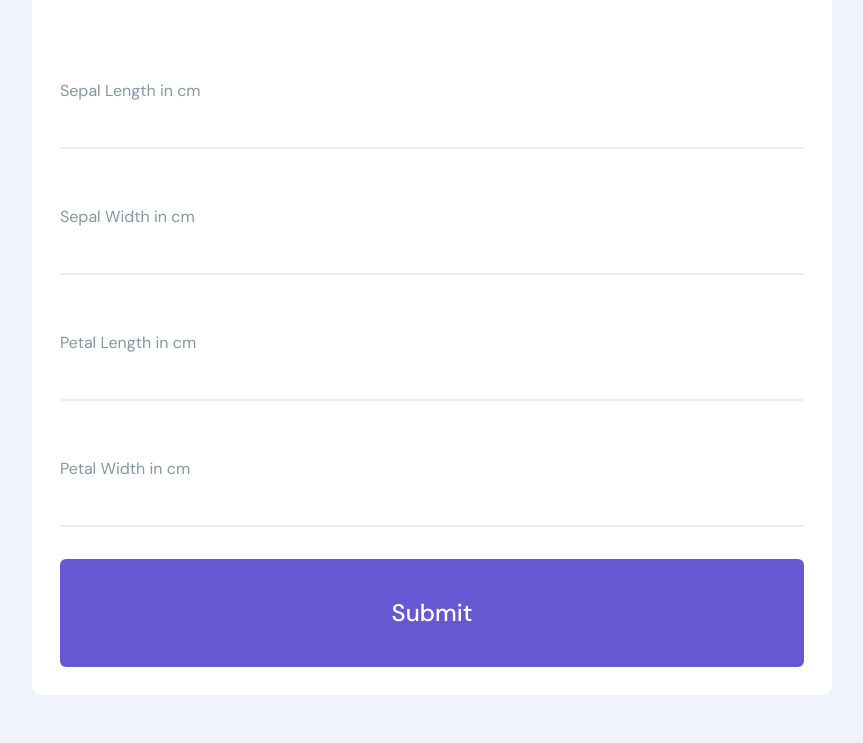
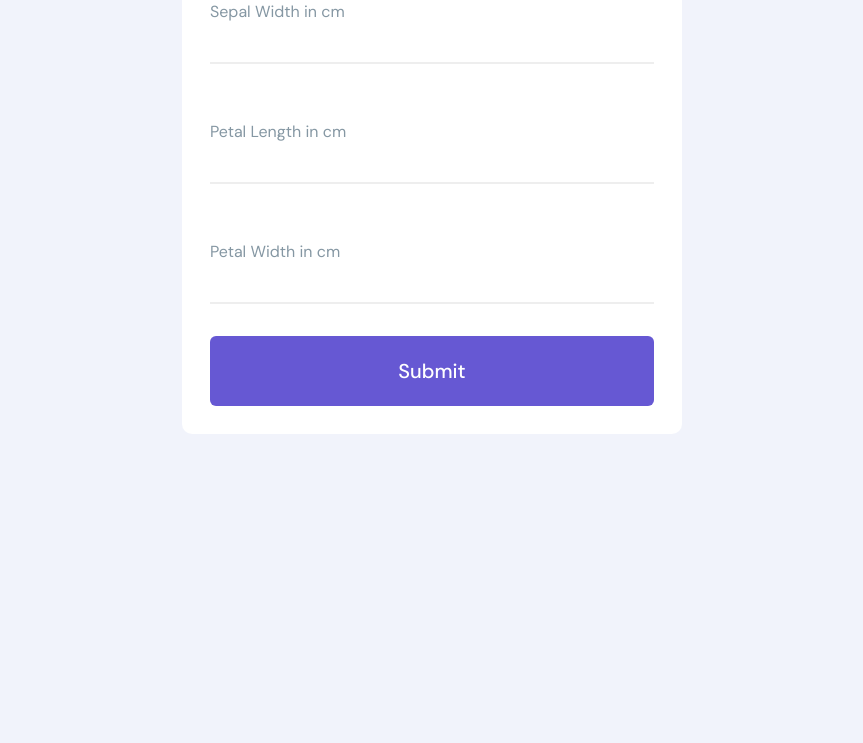
Before and after one commit to Vengatesan-K/Iris-Species, a Flask app: page / in a window 1280 px wide. Shown: the part 565-1308 px from the top of the page, without its empty margins (208-1071 px from the left). After the commit the page ends 999 px from the top, so only its background shows below. Run offline with Flask 3, Linux system fonts and the light colour scheme; parts of the project's set-up code (start-up, migrations or seed data) failed here and were passed over.

Commit message:
Update style.css

```diff
--- a/static/style.css
+++ b/static/style.css
@@ -28,7 +28,7 @@ input {
 	display: flex;
 	flex-direction: column;
 	width: 100%;
-	max-width: 800px;
+	max-width: 500px;
 	background-color: #FFF;
 	border-radius: 10px;
 	box-shadow: 0 10px 20px 0 rgba(#999, .25);
@@ -71,9 +71,9 @@ input {
 	display: flex;
 	flex-direction: column-reverse;
 	position: relative;
-	padding-top: 2rem;
+	padding-top: 1.75rem;
 	&+.input {
-		margin-top: 1.5rem;
+		margin-top: 1.75rem;
 	}
 }
 
@@ -89,7 +89,7 @@ input {
 	background-color: transparent;
 	border-bottom: 2px solid #eee;
 	font: inherit;
-	font-size: 1.5rem;
+	font-size: 1.25rem;
 	padding: .25rem 0;
 	&:focus, &:valid {
 		outline: 0;
@@ -107,8 +107,8 @@ input {
 
 .action-button {
 	font: inherit;
-	font-size: 1.5rem;
-	padding: 1.5em;
+	font-size: 1.25rem;
+	padding: 1em;
 	width: 100%;
 	font-weight: 500;
 	background-color: #6658d3;
```
